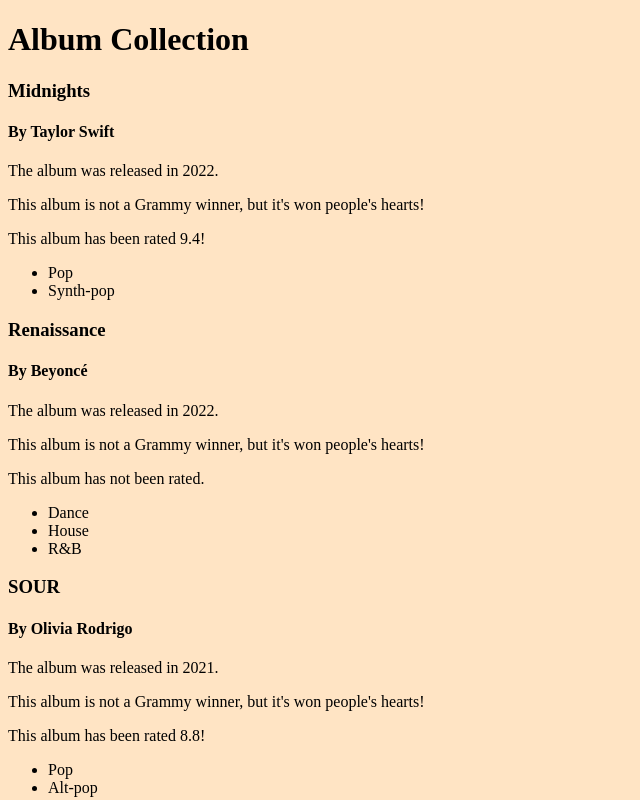
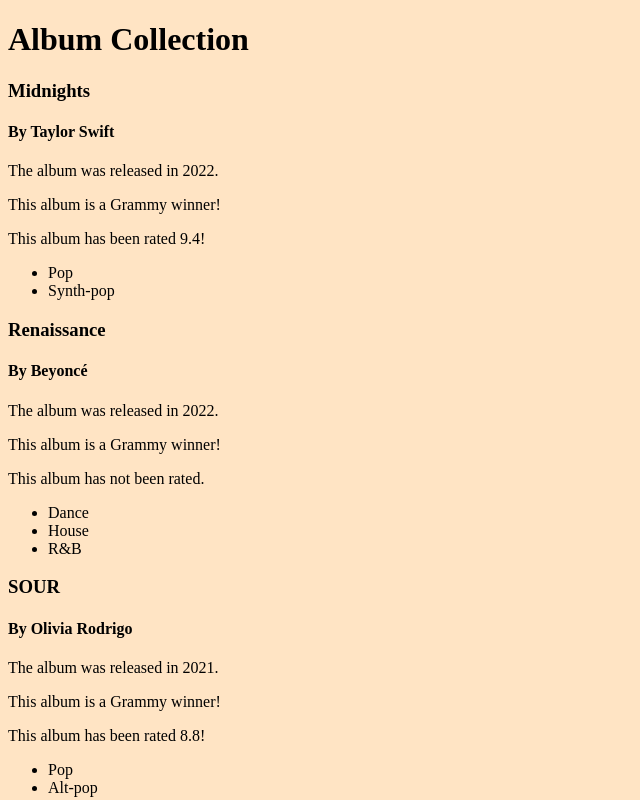
Before and after one commit to bellxalli/songs, a React (Vite) app: page / in a window 1280 px wide. Shown: the top 800 px of the page, without its empty margins (0-640 px from the left). Built offline with nearby package versions, Linux system fonts and the light colour scheme.

Commit message:
fixed rendering issue for grammy winner component

```diff
--- a/src/components/GrammyWinner.jsx
+++ b/src/components/GrammyWinner.jsx
@@ -1,12 +1,16 @@
 export default function GrammyWinner(props){
 
-        if(props.isGrammyWinner){
+        if(props.isGrammyWinner)
+        {
+            return(
+                <p> This album is a Grammy winner! </p>
+            )
+        }
+        else
+        {
 
-            return <p> This album is a Grammy winner! </p>
-        } else {
-
-            return <p> This album is not a Grammy winner, but it's won people's hearts! </p>
-
+            return(
+                <p> This album is not a Grammy winner, but it's won people's hearts! </p>
+            )
         }
-
 }
--- a/src/components/Song.jsx
+++ b/src/components/Song.jsx
@@ -2,13 +2,14 @@
 import GrammyStatus from "./GrammyWinner"
 
 export default function Song(props){
+console.log("isGrammyWinner prop:", props.isGrammyWinner);
 
     return(
         <div className="album-card">
             <h3> {props.title} </h3>
             <h4> By {props.artist} </h4>
             <p> The album was released in {props.year}. </p>
-            <GrammyStatus />
+            <GrammyStatus isGrammyWinner={props.isGrammyWinner}/>
             <Ratings rating={props.rating} />
             <ul> {props.genres.map((s, index) => <li key={index}>{s}</li>)} </ul>
         </div>
```
